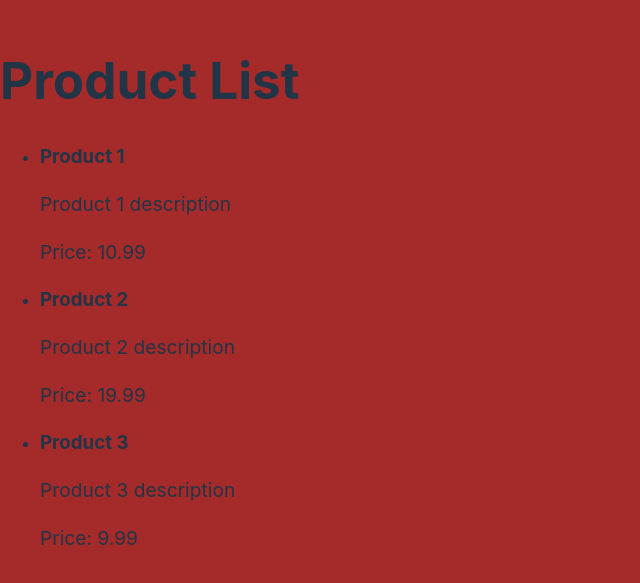
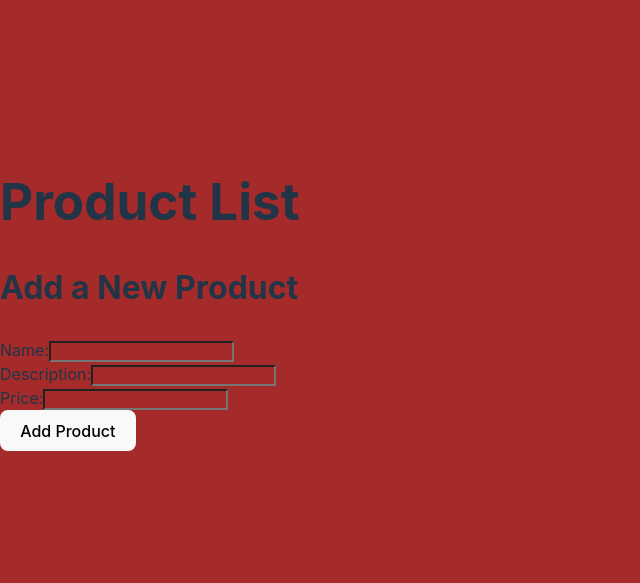
Before and after one commit to CavSibli/exam-fsd, a React (Vite) app: page / in a window 1280 px wide. Shown: the part 105-688 px from the top of the page, without its empty margins (0-640 px from the left). Built offline with nearby package versions, Linux system fonts and the light colour scheme.

Commit message:
State Management

```diff
--- /dev/null
+++ b/src/components/ProductForm.jsx
@@ -0,0 +1,70 @@
+import React, { useState } from 'react';
+
+const ProductForm = ({ addProduct }) => {
+    // declarationd des variables et des fonctions useState
+    const [name, setName] = useState('');
+    const [description, setDescription] = useState('');
+    const [price, setPrice] = useState('');
+
+
+    // Déclenché au moment de la soumission du form cette fonction gère la récuperation des données du formulaire dans un objet newProduct
+    // et la passse au composant parent "ProductList"
+    const handleSubmit = (event) => {
+        // Empêcher le comportement par défaut du formulaire(sans ça la page se recharge à la soumission du fomulaire)
+        event.preventDefault();
+        // Cree un objet newProduct avec les données du formulaire
+        const newProduct = {
+            name: name,
+            description: description,
+            price: parseFloat(price)
+        };
+        // New product est passé au composant parent "ProductList" et ajouté à la liste des produits
+        addProduct(newProduct);
+        // reset les champs de saisie
+        setName('');
+        setDescription('');
+        setPrice('');
+    };
+
+
+    // Affiche le formulaire, lance la fonction handleSubmit lorsque le formulaire est soumis,
+    //garde les saisies et reset les champs de saisie apres la soumision
+    return (
+        <form onSubmit={handleSubmit}>
+            <h2>Add a New Product</h2>
+            <label>
+                Name:
+                <input
+                    type="text"
+                    value={name}
+                    onChange={(e) => setName(e.target.value)}
+                    required
+                />
+            </label>
+            <br />
+            <label>
+                Description:
+                <input
+                    type="text"
+                    value={description}
+                    onChange={(e) => setDescription(e.target.value)}
+                    required
+                />
+            </label>
+            <br />
+            <label>
+                Price:
+                <input
+                    type="number"
+                    value={price}
+                    onChange={(e) => setPrice(e.target.value)}
+                    required
+                />
+            </label>
+            <br />
+            <button type="submit">Add Product</button>
+        </form>
+    );
+};
+
+export default ProductForm;
--- a/src/components/ProductList.jsx
+++ b/src/components/ProductList.jsx
@@ -1,38 +1,48 @@
-import React from 'react';
-import Product from "./Product";
+import React, { useState } from 'react';
+import Product from './Product';
+import ProductForm from './ProductForm';
+
+
+// la
 
 const ProductList = () => {
-    // Liste des produits random
-    const products = [
-        {
-            description: 'Product 1 description',
-            id: 1,
-            name: 'Product 1',
-            price: 10.99
-        },
-        {
-            description: 'Product 2 description',
-            id: 2,
-            name: 'Product 2',
-            price: 19.99
-        },
-        {
-            description: 'Product 3 description',
-            id: 3,
-            name: 'Product 3',
-            price: 9.99
-        }
-    ];
-    // affiche pour chaque produit de products une version du composant Product avec pour prop les données du produit
+    const [products, setProducts] = useState([
+        // {
+        //     description: 'Product 1 description',
+        //     id: 1,
+        //     name: 'Product 1',
+        //     price: 10.99
+        // },
+        // {
+        //     description: 'Product 2 description',
+        //     id: 2,
+        //     name: 'Product 2',
+        //     price: 19.99
+        // },
+        // {
+        //     description: 'Product 3 description',
+        //     id: 3,
+        //     name: 'Product 3',
+        //     price: 9.99
+        // }
+    ]);
+
+    const addProduct = (newProduct) => {
+        // Generate a unique ID for the new product
+        newProduct.id = products.length + 1;
+        // Update the products state with the new product
+        setProducts([...products, newProduct]);
+    };
+
     return (
         <>
             <h1>Product List</h1>
             <ul>
-            {products.map((product) => (
-                <Product key={product.id} product={product} />
-            ))}
+                {products.map((product) => (
+                    <Product key={product.id} product={product} />
+                ))}
             </ul>
-
+            <ProductForm addProduct={addProduct} />
         </>
     );
 };
```
